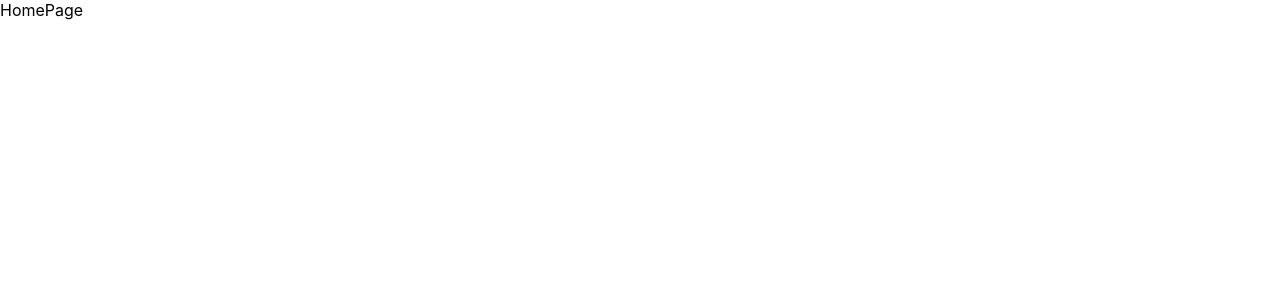
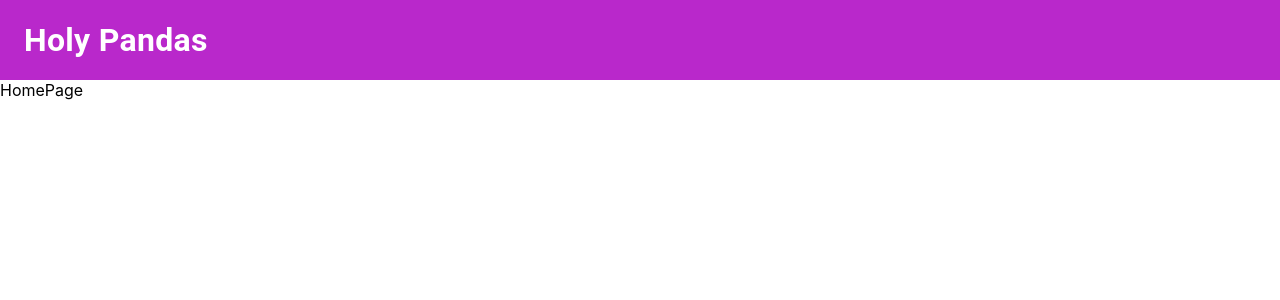
Before and after one commit to TeradonGenesis/adhacks, a React (Create React App) app in the folder adhacks-web-client/: page / in a window 1280 px wide. Shown: the top 300 px of the page. Built offline with nearby package versions, Linux system fonts and the light colour scheme.

Commit message:
Created AppLayout component

```diff
--- a/adhacks-web-client/src/App.js
+++ b/adhacks-web-client/src/App.js
@@ -1,6 +1,7 @@
 import { ThemeProvider } from "@mui/material";
 import { BrowserRouter, Route, Routes } from "react-router-dom";
 
+import AppLayout from "./components/Layouts/AppLayout";
 import Home from "./pages/Home";
 import theme from "./theme";
 
@@ -9,7 +10,9 @@ const App = () => {
     <ThemeProvider theme={theme}>
       <BrowserRouter>
         <Routes>
-          <Route path="/" element={<Home />} />
+          <Route element={<AppLayout />}>
+            <Route path="/" element={<Home />} />
+          </Route>
         </Routes>
       </BrowserRouter>
     </ThemeProvider>
--- /dev/null
+++ b/adhacks-web-client/src/components/Layouts/AppLayout/AppLayout.js
@@ -0,0 +1,31 @@
+import { Box, Typography, styled } from "@mui/material";
+import React from "react";
+import { Outlet } from "react-router-dom";
+
+const HeaderContainer = styled(Box)(({ theme }) => ({
+  backgroundColor: theme.palette.primary.main,
+  height: "80px",
+  display: "flex",
+  alignItems: "center",
+  padding: `0px ${theme.spacing(3)}`,
+}));
+
+const HeaderText = styled(Typography)(({ theme }) => ({
+  color: theme.palette.common.white,
+  fontWeight: "bold",
+  fontSize: "2rem",
+}));
+
+const AppLayout = () => {
+  return (
+    <Box>
+      <HeaderContainer>
+        <HeaderText>Holy Pandas</HeaderText>
+      </HeaderContainer>
+
+      <Outlet />
+    </Box>
+  );
+};
+
+export default AppLayout;
--- /dev/null
+++ b/adhacks-web-client/src/components/Layouts/AppLayout/index.js
@@ -0,0 +1 @@
+export { default } from "./AppLayout";
--- a/adhacks-web-client/src/theme.js
+++ b/adhacks-web-client/src/theme.js
@@ -1,5 +1,11 @@
 import { createTheme } from "@mui/material/styles";
 
-const theme = createTheme({});
+const theme = createTheme({
+  palette: {
+    primary: {
+      main: "#B928CB",
+    },
+  },
+});
 
 export default theme;
```
